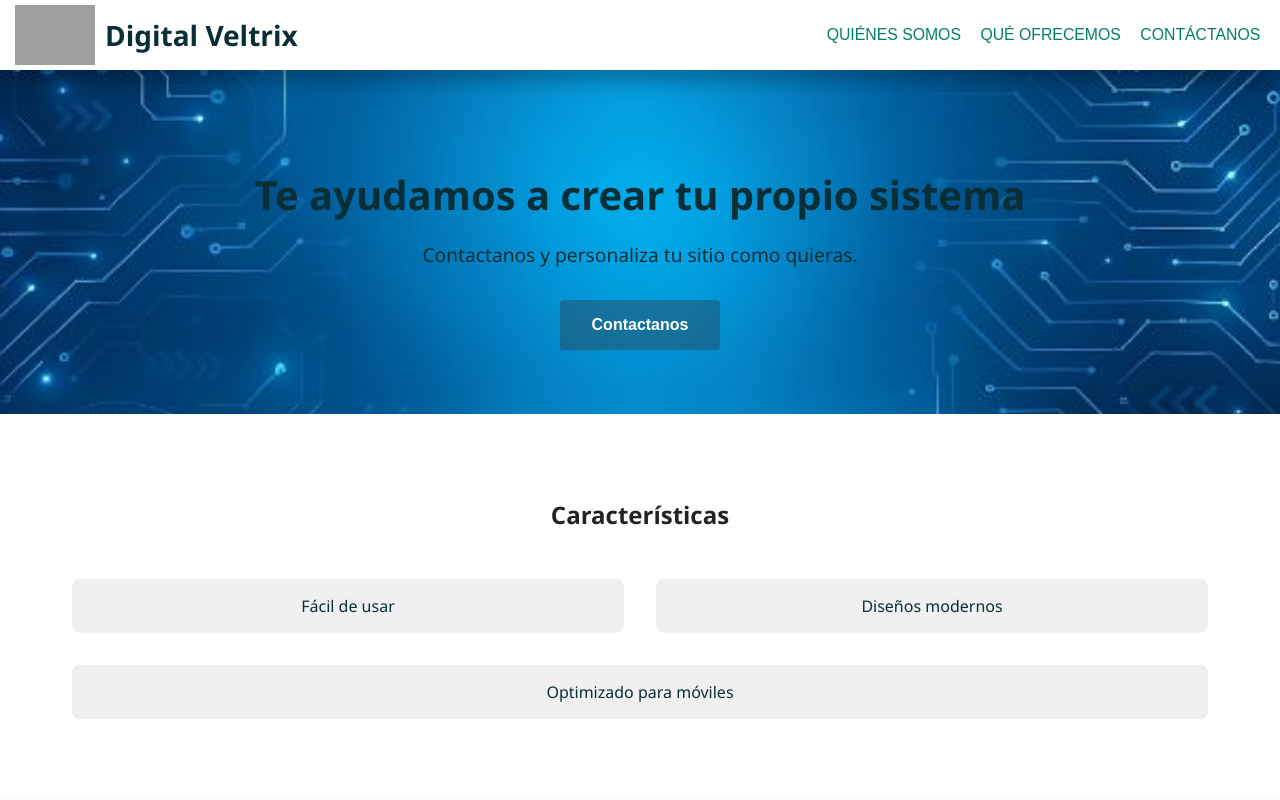
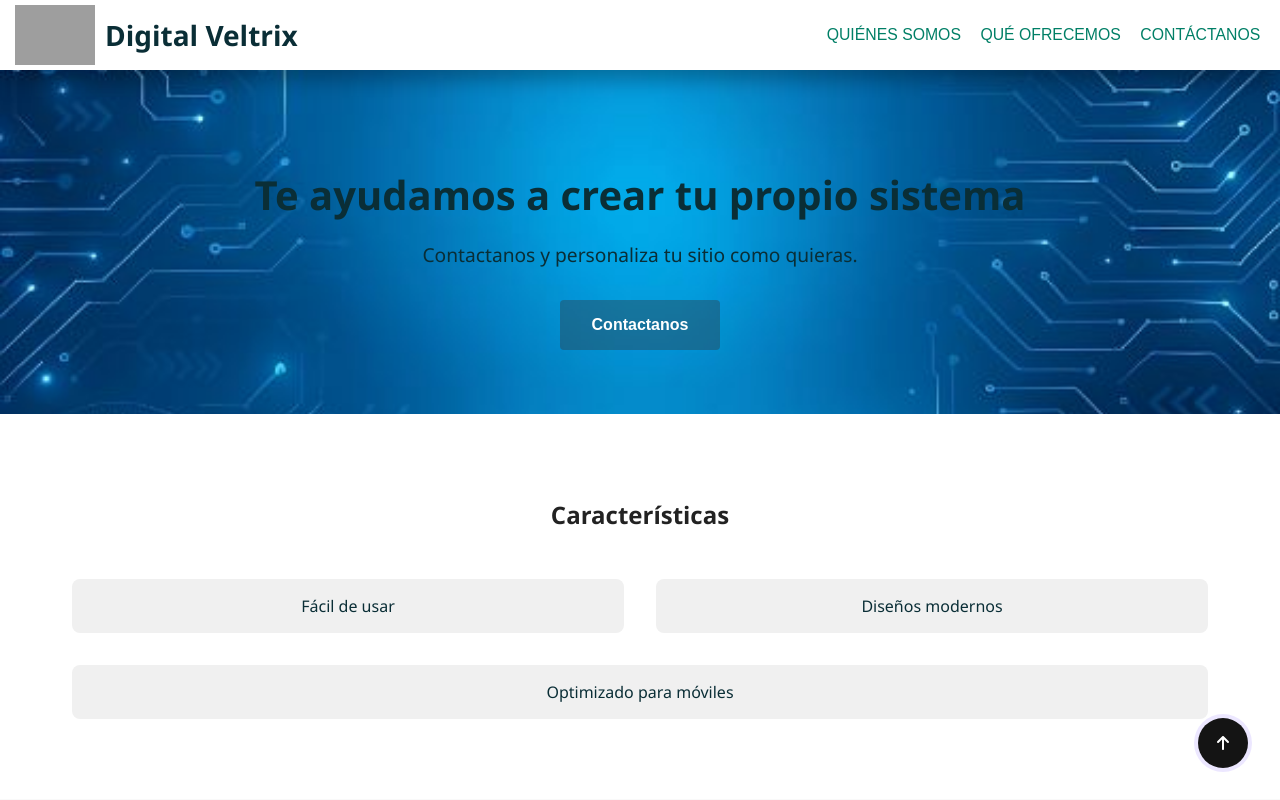
Before and after one commit to Jjpablo28/Digital-Veltrix-web-page, an Angular app in the folder Angular/project/: page / in a window 1280 px wide. Shown: the top 800 px of the page. Built offline with nearby package versions, Linux system fonts and the light colour scheme; grey boxes are pictures that could not be loaded.

Commit message:
Form contact

```diff
--- a/Angular/project/src/app/app.component.ts
+++ b/Angular/project/src/app/app.component.ts
@@ -7,4 +7,5 @@ import { Component } from '@angular/core';
 })
 export class AppComponent {
   title = 'Digital Veltrix';
+
 }
--- a/Angular/project/src/app/app.module.ts
+++ b/Angular/project/src/app/app.module.ts
@@ -6,6 +6,7 @@ import { AppComponent } from './app.component';
 import {NavbarComponent} from "./navbar/navbar.component";
 import {FooterComponent} from "./footer/footer.component";
 import {MainComponent} from "./main/main.component";
+import {FormsModule} from "@angular/forms";
 
 @NgModule({
   declarations: [
@@ -16,6 +17,7 @@ import {MainComponent} from "./main/main.component";
   ],
   imports: [
     BrowserModule,
+    FormsModule,
     AppRoutingModule
 
   ],
--- a/Angular/project/src/app/main/main.component.html
+++ b/Angular/project/src/app/main/main.component.html
@@ -2,7 +2,7 @@
   <div class="container">
     <h1>Te ayudamos a crear tu propio sistema</h1>
     <p style="font-weight: 500">Contactanos y personaliza tu sitio como quieras.</p>
-    <button class="contact">Contactanos</button>
+    <button class="contact" [routerLink]="['/']" fragment="contacto">Contactanos</button>
   </div>
 </section>
 
@@ -16,7 +16,7 @@
     </div>
   </div>
 </section>
-<section class="about-us section-with-image">
+<section class="about-us section-with-image" id="nosotros" #nosotros>
   <div class="container">
     <div class="content">
       <div class="text">
@@ -68,7 +68,7 @@
 </section>
 
 
-<section class="services">
+<section class="services" id="servicios" #servicios>
   <div class="container">
     <h2>¿Qué hacemos?</h2>
     <div class="service-grid">
@@ -119,6 +119,24 @@
   </div>
 </section>
 
-<section class="contacto">
+<section class="contact-form" id="contacto" #contacto>
+  <div class="container">
+    <h2>Contáctanos</h2>
+    <form (submit)="enviarFormulario()" #form="ngForm">
+      <input type="text" name="nombre" placeholder="Tu nombre" required ngModel>
+      <input type="email" name="correo" placeholder="Tu correo electrónico" required ngModel>
+      <input type="text" name="asunto" placeholder="Asunto" required ngModel>
+      <textarea name="mensaje" rows="5" placeholder="Escribe tu mensaje aquí..." required ngModel></textarea>
+      <button type="submit">Enviar</button>
+    </form>
+  </div>
+</section>
 
-</section>
+
+<button class="scroll-to-top" (click)="scrollToTop()" >
+  <svg class="svgIcon" viewBox="0 0 384 512">
+    <path
+      d="M214.6 41.4c-12.5-12.5-32.8-12.5-45.3 0l-160 160c-12.5 12.5-12.5 32.8 0 45.3s32.8 12.5 45.3 0L160 141.2V448c0 17.7 14.3 32 32 32s32-14.3 32-32V141.2L329.4 246.6c12.5 12.5 32.8 12.5 45.3 0s12.5-32.8 0-45.3l-160-160z"
+    ></path>
+  </svg>
+</button>
--- a/Angular/project/src/app/main/main.component.scss
+++ b/Angular/project/src/app/main/main.component.scss
@@ -131,6 +131,7 @@
   margin-right: auto;
 
 }
+
 // FIN SECCIÓN MANTENIDA IGUAL
 
 .contact {
@@ -253,7 +254,115 @@
     gap: 1rem;
     padding-bottom: 5px;
   }
-  .section-with-image{
+  .section-with-image {
     padding-top: 5px;
   }
 }
+
+.contact-form {
+  padding: 4rem 1rem;
+  background-color: #f9f9f9;
+
+  h2 {
+    text-align: center;
+    font-size: 2rem;
+    margin-bottom: 2rem;
+    color: #222;
+  }
+
+  form {
+    max-width: 600px;
+    margin: 0 auto;
+    display: flex;
+    flex-direction: column;
+    gap: 1rem;
+
+    input,
+    textarea {
+      padding: 1rem;
+      border: 1px solid #ccc;
+      border-radius: 8px;
+      font-size: 1rem;
+      font-family: inherit;
+      width: 100%;
+      box-sizing: border-box;
+      resize: vertical; // <-- solo permite redimensionar verticalmente
+      overflow-x: hidden; // <-- oculta cualquier desbordamiento horizontal
+    }
+
+
+    button {
+      color: #fff;
+      border: none;
+      padding: 1rem;
+      font-size: 1rem;
+      border-radius: 8px;
+      cursor: pointer;
+      transition: background 0.3s;
+
+      &:hover {
+        background-color: #005bb5;
+      }
+    }
+  }
+}
+
+.scroll-to-top {
+  z-index: 1000;
+  position: fixed;
+  bottom: 2rem;
+  right: 2rem;
+  width: 50px;
+  height: 50px;
+  border-radius: 50%;
+  background-color: rgb(20, 20, 20);
+  border: none;
+  font-weight: 600;
+  display: flex;
+  align-items: center;
+  justify-content: center;
+  box-shadow: 0px 0px 0px 4px rgba(180, 160, 255, 0.253);
+  cursor: pointer;
+  transition-duration: 0.3s;
+  overflow: hidden;
+}
+
+.svgIcon {
+  width: 12px;
+  transition-duration: 0.3s;
+}
+
+.svgIcon path {
+  fill: white;
+}
+
+.scroll-to-top:hover {
+  width: 140px;
+  border-radius: 50px;
+  transition-duration: 0.3s;
+  background-color: #00C4CC;
+  align-items: center;
+}
+
+.scroll-to-top:hover .svgIcon {
+  /* width: 20px; */
+  transition-duration: 0.3s;
+  transform: translateY(-200%);
+}
+
+.scroll-to-top::before {
+  position: absolute;
+  bottom: -20px;
+  content: "Back to Top";
+  color: white;
+  /* transition-duration: .3s; */
+  font-size: 0px;
+}
+
+.scroll-to-top:hover::before {
+  font-size: 13px;
+  opacity: 1;
+  bottom: unset;
+  /* transform: translateY(-30px); */
+  transition-duration: 0.3s;
+}
--- a/Angular/project/src/app/main/main.component.ts
+++ b/Angular/project/src/app/main/main.component.ts
@@ -1,14 +1,43 @@
-import { Component } from '@angular/core';
+import {AfterViewInit, Component, ElementRef, ViewChild} from '@angular/core';
+import {ActivatedRoute} from '@angular/router';
 
 @Component({
   selector: 'app-main',
   templateUrl: './main.component.html',
   styleUrl: './main.component.scss'
 })
-export class MainComponent {
+export class MainComponent implements AfterViewInit {
+
+
+  ngOnInit() {
+    window.scrollTo({ top: 0, behavior: 'auto' });
+  }
+
+  constructor(private route: ActivatedRoute) {
+  }
+
+  ngAfterViewInit() {
+    this.route.fragment.subscribe(fragment => {
+      if (fragment) {
+        const el = document.getElementById(fragment);
+        if (el) {
+          el.scrollIntoView({behavior: 'smooth'});
+        }
+      }
+    });
+  }
+
+  nombre: string = '';
+  correo: string = '';
+  asunto: string = '';
+  mensaje: string = '';
 
 
   activo: number | null = null;
+
+  enviarFormulario() {
+
+  }
 
   preguntas = [
     {
@@ -56,4 +85,8 @@ export class MainComponent {
   toggle(index: number) {
     this.activo = this.activo === index ? null : index;
   }
+  scrollToTop(): void {
+    window.scrollTo({ top: 0, behavior: 'smooth' });
+  }
+
 }
--- a/Angular/project/src/app/navbar/navbar.component.html
+++ b/Angular/project/src/app/navbar/navbar.component.html
@@ -10,9 +10,9 @@
   <div style="display: flex; align-items: center; gap: 10px;">
 
 
-    <button class="btn">Quiénes Somos</button>
-    <button class="btn">Qué Ofrecemos</button>
-    <button class="btn">Contáctanos</button>
+    <button class="btn" [routerLink]="['/']" fragment="nosotros">Quiénes Somos</button>
+    <button class="btn" [routerLink]="['/']" fragment="servicios">Qué Ofrecemos</button>
+    <button class="btn" [routerLink]="['/']" fragment="contacto">Contáctanos</button>
 
   </div>
 </div>
```
